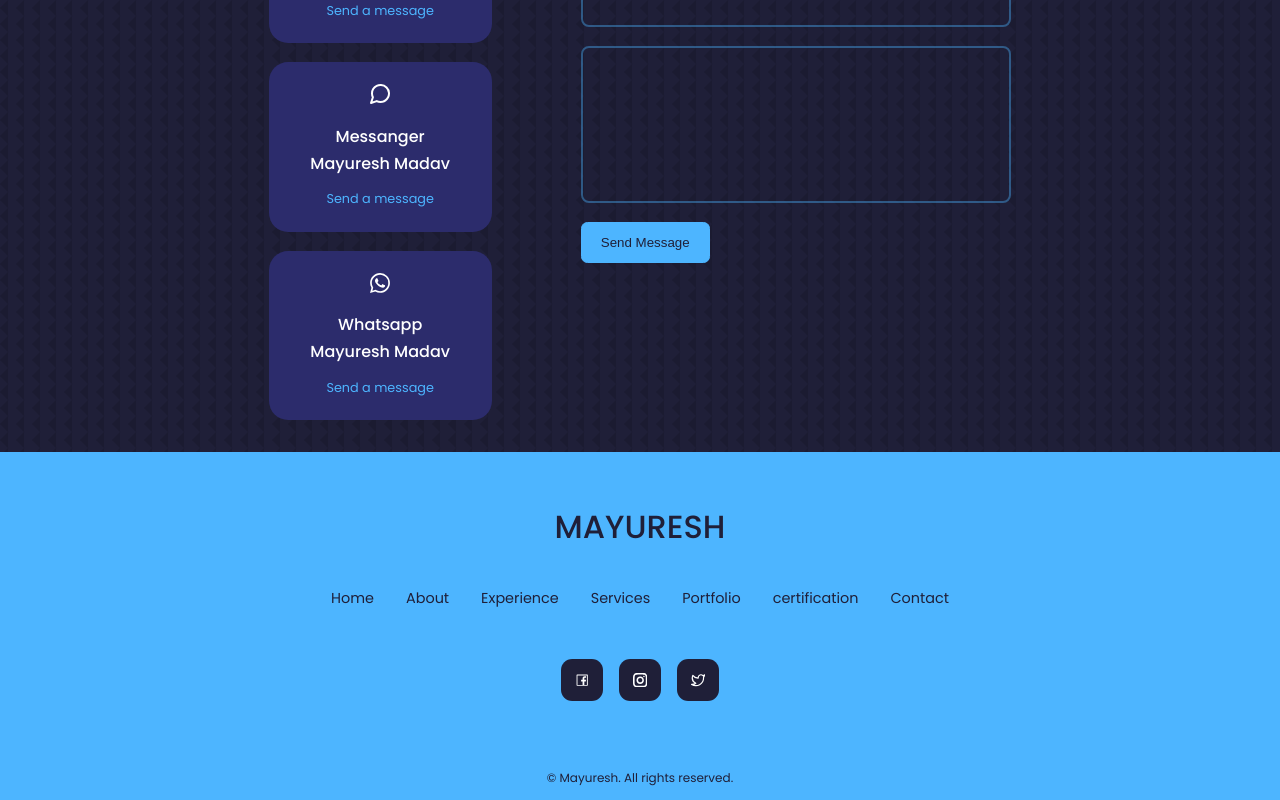
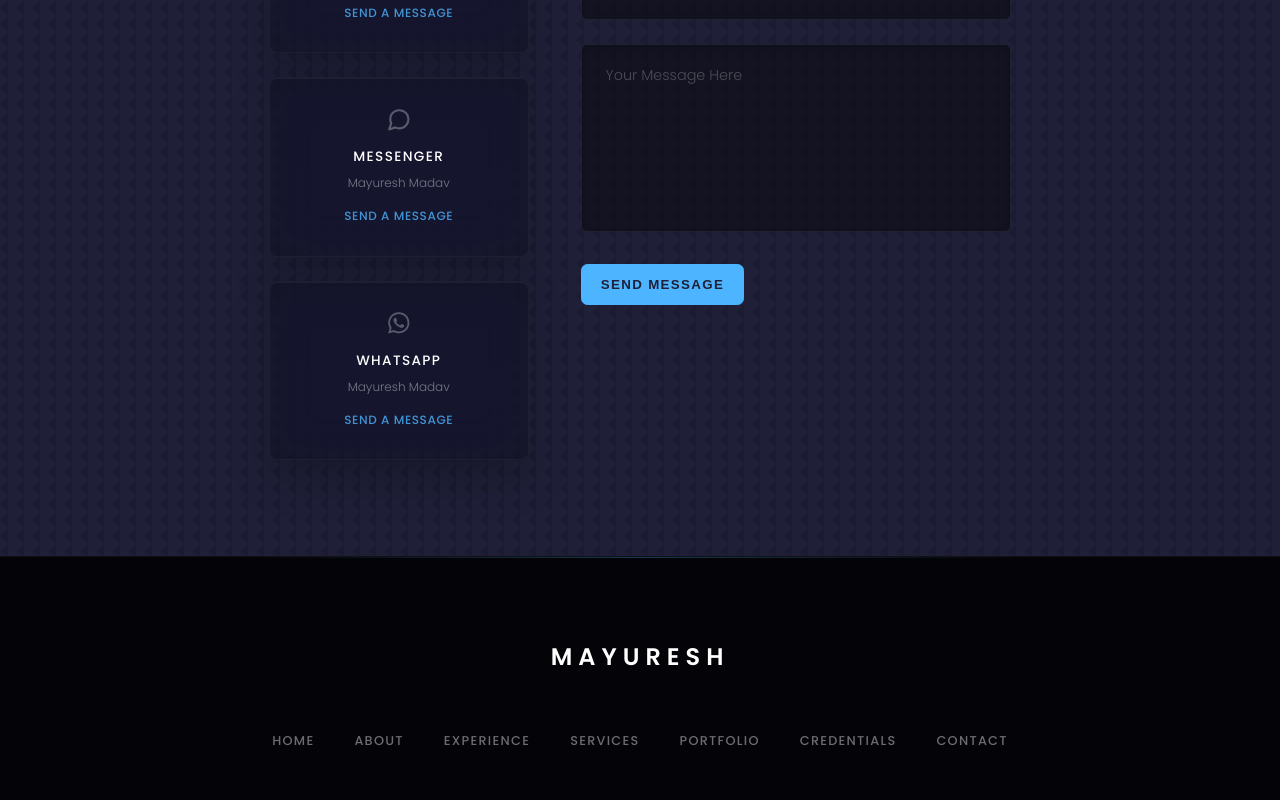
Before and after one commit to MayureshDMadav/Portfolio, a React (Create React App) app: page / in a window 1280 px wide. Shown: the part 7520-8320 px from the top of the page. Built offline with nearby package versions, Linux system fonts and the light colour scheme.

Commit message:
Add Some UI changes for Future Enhancement

```diff
--- a/src/component/contact/Contact.jsx
+++ b/src/component/contact/Contact.jsx
@@ -1,4 +1,4 @@
-import React,{ useRef } from 'react'
+import React, { useEffect, useRef } from 'react'
 import emailjs from 'emailjs-com';
 import './contact.css'
 import {MdOutlineEmail} from 'react-icons/md'
@@ -6,8 +6,25 @@ import {FiMessageCircle} from 'react-icons/fi'
 import {MdOutlineWhatsapp} from 'react-icons/md'
 
 const Contact = () => {
+  const form = useRef();
+  const sectionRef = useRef(null);
 
-  const form = useRef();
+  useEffect(() => {
+    const observer = new IntersectionObserver((entries) => {
+      entries.forEach((entry) => {
+        if (entry.isIntersecting) {
+          entry.target.classList.add('show-animation');
+        }
+      });
+    }, { threshold: 0.1 });
+
+    if (sectionRef.current) {
+      const elements = sectionRef.current.querySelectorAll('.animate-element');
+      elements.forEach((el) => observer.observe(el));
+
+      return () => elements.forEach((el) => observer.unobserve(el));
+    }
+  }, []);
 
   const sendEmail = (e) => {
     e.preventDefault();
@@ -22,41 +39,44 @@ const Contact = () => {
     e.target.reset();
   };
 
-
   return (
-    <section id="contact">
-      <h5>Get in Touch</h5>
-      <h2>Contact Me</h2>
+    <section id="contact" ref={sectionRef}>
+      <h5 className="animate-element" style={{transform: 'translateY(20px)'}}>Get in Touch</h5>
+      <h2 className="animate-element" style={{transitionDelay: '100ms', transform: 'translateY(20px)'}}>Contact Me</h2>
 
       <div className="container contact__container">
-        <div className="contact__options">
+
+        <div className="contact__options animate-element slide-right" style={{transitionDelay: '200ms'}}>
           <article className="contact__option">
             <MdOutlineEmail className='contact__option-icon'/>
             <h4>Email</h4>
-            <h4>mayureshmadav@gmail.com</h4>
-            <a href="mailto:mayureshmadav@gmail.com" target='_blank'>Send a message</a>
+            <h5>mayureshmadav@gmail.com</h5>
+            <a href="mailto:mayureshmadav@gmail.com" target='_blank' rel="noreferrer">Send a message</a>
           </article>
+
           <article className="contact__option">
             <FiMessageCircle className='contact__option-icon'/>
-            <h4>Messanger</h4>
-            <h4>Mayuresh Madav</h4>
-            <a href="https://m.me/mayur.madav" target='_blank'>Send a message</a>
+            <h4>Messenger</h4>
+            <h5>Mayuresh Madav</h5>
+            <a href="https://m.me/mayur.madav" target='_blank' rel="noreferrer">Send a message</a>
           </article>
+
           <article className="contact__option">
             <MdOutlineWhatsapp className='contact__option-icon'/>
-            <h4>Whatsapp</h4>
-            <h4>Mayuresh Madav</h4>
-            <a href="https://api.whatsapp.com/send?phone=8286941557" target='_blank'>Send a message</a>
+            <h4>WhatsApp</h4>
+            <h5>Mayuresh Madav</h5>
+            <a href="https://api.whatsapp.com/send?phone=8286941557" target='_blank' rel="noreferrer">Send a message</a>
           </article>
         </div>
-        <form ref={form} onSubmit={sendEmail}>
-          <input type="text" name='name' placeholder='Your full name' required />
-          <input type="text" name='email' placeholder='Your Email' required/>
-          <textarea name="message" rows="7" required></textarea>
-          <button type='submit' className='btn btn-primary'>Send Message</button>
+
+        <form ref={form} onSubmit={sendEmail} className="animate-element slide-left" style={{transitionDelay: '300ms'}}>
+          <input type="text" name='name' placeholder='Your Full Name' required />
+          <input type="email" name='email' placeholder='Your Email Address' required/>
+          <textarea name="message" rows="7" placeholder="Your Message Here" required></textarea>
+          <button type='submit' className='btn btn-primary submit-btn'>Send Message</button>
         </form>
+
       </div>
-
     </section>
   )
 }
--- a/src/component/contact/contact.css
+++ b/src/component/contact/contact.css
@@ -1,73 +1,169 @@
-.container.contact__container{
+.container.contact__container {
   width: 58%;
   display: grid;
-    grid-template-columns: 30% 58%;
-    gap: 12%;
+  grid-template-columns: 35% 58%;
+  gap: 7%;
+  padding-bottom: 2rem;
 }
 
-
-.contact__options{
+.contact__options {
   display: flex;
   flex-direction: column;
-    gap: 1.2rem;
+  gap: 1.5rem;
 }
 
-.contact__option{
-    background: var(--color-bg-variant);
-    padding: 1.2rem;
-    border-radius: 1.2rem;
+.contact__option {
+  background: rgba(12, 12, 20, 0.4);
+  backdrop-filter: blur(20px) saturate(140%);
+  -webkit-backdrop-filter: blur(20px) saturate(140%);
+  padding: 1.8rem;
+  border-radius: 8px; /* Sharp mature edge */
+  border: 1px solid rgba(255, 255, 255, 0.04);
+  box-shadow: inset 0 1px 0 rgba(255, 255, 255, 0.05), 0 20px 40px rgba(0, 0, 0, 0.2);
   text-align: center;
-    border: 1px solid transparent;
-    transition: var(--transistion);
+  transition: all 0.4s ease;
+  display: flex;
+  flex-direction: column;
+  align-items: center;
 }
 
-.contact__option:hover{
-    background:transparent;
-    border-color: var(--color-primary-variant);
+.contact__option:hover {
+  background: rgba(18, 18, 28, 0.5);
+  border-color: rgba(255, 255, 255, 0.08); /* Minimalist highlight */
+  box-shadow: inset 0 1px 0 rgba(255, 255, 255, 0.1), 0 20px 40px rgba(0, 0, 0, 0.6);
+  transform: translateY(-4px);
 }
 
-.contact__option-icon{
-    font-size: 1.5rem;
-    margin-bottom: 0.5rem;
+.contact__option-icon {
+  font-size: 1.6rem;
+  margin-bottom: 0.8rem;
+  color: var(--color-light);
+  opacity: 0.5;
+  transition: opacity 0.3s ease, color 0.3s ease;
 }
 
-
-.contact__option a{
-    margin-top: 0.7rem;
-    display: inline-block;
-    font-size: 0.8rem;
+.contact__option:hover .contact__option-icon {
+  color: var(--color-white);
+  opacity: 1;
 }
 
-
-
-/* FORM */
-
-form{
-    display: flex;
-    flex-direction: column;
-    gap: 1.2rem;
-}
-
-input,textarea{
-    width: 100%;
-    padding: 1.5rem;
-    border-radius: 0.5rem;
-    background: transparent;
-    border: 2px solid var(--color-primary-variant);
-    resize: none;
+.contact__option h4 {
+  font-size: 0.85rem;
+  text-transform: uppercase;
+  letter-spacing: 0.1em;
+  font-weight: 500;
+  margin-bottom: 0.3rem;
   color: var(--color-white);
 }
 
+.contact__option h5 {
+  font-size: 0.75rem;
+  color: var(--color-light);
+  font-weight: 300;
+  margin-bottom: 0.8rem;
+  opacity: 0.7;
+}
 
-@media screen and (max-width:1024px) {
-    .container.contact__container{
+.contact__option a {
+  display: inline-block;
+  font-size: 0.75rem;
+  color: var(--color-primary);
+  text-transform: uppercase;
+  letter-spacing: 0.05em;
+  font-weight: 500;
+  transition: opacity 0.3s ease;
+  opacity: 0.8;
+}
+
+.contact__option:hover a {
+  opacity: 1;
+}
+
+/* FORM STYLES */
+form {
+  display: flex;
+  flex-direction: column;
+  gap: 1.5rem;
+}
+
+input, textarea {
+  width: 100%;
+  padding: 1.2rem 1.5rem;
+  border-radius: 6px;
+  background: rgba(12, 12, 20, 0.6); /* Match the form inputs to the glasspane logic lightly */
+  border: 1px solid rgba(255, 255, 255, 0.06);
+  resize: none;
+  color: var(--color-white);
+  font-family: inherit;
+  font-size: 0.9rem;
+  font-weight: 300;
+  transition: all 0.3s ease;
+  box-shadow: inset 0 2px 10px rgba(0, 0, 0, 0.2);
+}
+
+input:focus, textarea:focus {
+  outline: none;
+  background: rgba(18, 18, 28, 0.8);
+  border-color: rgba(77, 181, 255, 0.4);
+  box-shadow: inset 0 2px 10px rgba(0, 0, 0, 0.4), 0 0 15px rgba(77, 181, 255, 0.1);
+}
+
+input::placeholder, textarea::placeholder {
+  color: var(--color-light);
+  opacity: 0.4;
+}
+
+.submit-btn {
+  padding: 1rem 2rem;
+  border-radius: 6px;
+  border: none;
+  background: var(--color-primary);
+  color: var(--color-bg);
+  font-weight: 600;
+  text-transform: uppercase;
+  letter-spacing: 0.1em;
+  cursor: pointer;
+  transition: all 0.3s ease;
+  margin-top: 0.5rem;
+}
+
+.submit-btn:hover {
+  background: var(--color-white);
+  transform: translateY(-2px);
+  box-shadow: 0 10px 20px rgba(77, 181, 255, 0.3);
+}
+
+/* Cinematic Entrance Animation */
+.animate-element {
+  opacity: 0;
+  transition: opacity 1s cubic-bezier(0.16, 1, 0.3, 1), transform 1s cubic-bezier(0.16, 1, 0.3, 1);
+}
+
+.animate-element.show-animation {
+  opacity: 1;
+  transform: translateY(0) translateX(0) !important;
+}
+
+.slide-right {
+  transform: translateX(-40px);
+}
+
+.slide-left {
+  transform: translateX(40px);
+}
+
+@media screen and (max-width: 1024px) {
+  .container.contact__container {
     grid-template-columns: 1fr;
-        gap: 2rem;
+    gap: 3rem;
   }
 }
 
-@media screen and (max-width:600px) {
-    .container.contact__container{
+@media screen and (max-width: 600px) {
+  .container.contact__container {
     width: var(--container-width-sm);
   }
+  .contact__options {
+    gap: 1rem;
   }
+}
--- a/src/component/footer/Footer.jsx
+++ b/src/component/footer/Footer.jsx
@@ -1,33 +1,50 @@
-import React from 'react'
+import React, { useEffect, useRef } from 'react'
 import './footer.css'
 import {AiOutlineFacebook} from 'react-icons/ai'
 import {GrInstagram} from 'react-icons/gr'
 import {FiTwitter} from 'react-icons/fi'
 
+const Footer = () => {
+  const footerRef = useRef(null);
 
+  useEffect(() => {
+    const observer = new IntersectionObserver((entries) => {
+      entries.forEach((entry) => {
+        if (entry.isIntersecting) {
+          entry.target.classList.add('show-animation');
+        }
+      });
+    }, { threshold: 0.1 });
 
-const Footer = () => {
+    if (footerRef.current) {
+      const elements = footerRef.current.querySelectorAll('.animate-element');
+      elements.forEach((el) => observer.observe(el));
+
+      return () => elements.forEach((el) => observer.unobserve(el));
+    }
+  }, []);
+
   return (
-    <footer>
-      <a href="#" className='footer__logo'>MAYURESH</a>
+    <footer ref={footerRef}>
+      <a href="#" className='footer__logo animate-element'>MAYURESH</a>
 
-      <ul className='permalinks'>
+      <ul className='permalinks animate-element' style={{transitionDelay: '100ms'}}>
         <li><a href="#">Home</a></li>
         <li><a href="#about">About</a></li>
         <li><a href="#experience">Experience</a></li>
         <li><a href="#services">Services</a></li>
         <li><a href="#portfolio">Portfolio</a></li>
-      <li><a href="#certification">certification</a></li>
+        <li><a href="#certification">Credentials</a></li>
         <li><a href="#contact">Contact</a></li>
       </ul>
 
-      <div className="footer__socials">
-        <a href="https://www.facebook.com/mayur.madav/"><AiOutlineFacebook/></a>
-        <a href="https://www.instagram.com/mayuresh_madav/"><GrInstagram/></a>
-        <a href="https://twitter.com"><FiTwitter/></a>
+      <div className="footer__socials animate-element" style={{transitionDelay: '200ms'}}>
+        <a href="https://www.facebook.com/mayur.madav/" target="_blank" rel="noreferrer"><AiOutlineFacebook/></a>
+        <a href="https://www.instagram.com/mayuresh_madav/" target="_blank" rel="noreferrer"><GrInstagram/></a>
+        <a href="https://twitter.com" target="_blank" rel="noreferrer"><FiTwitter/></a>
       </div>
 
-    <div className="footer__copyright">
+      <div className="footer__copyright animate-element" style={{transitionDelay: '300ms'}}>
         <small>&copy; Mayuresh. All rights reserved.</small>
       </div>
     </footer>
--- a/src/component/footer/footer.css
+++ b/src/component/footer/footer.css
@@ -1,55 +1,114 @@
-footer{
-    background: var(--color-primary);
-    padding: 3rem 0;
+footer {
+  background: #030308; /* Extremely dark grounding block */
+  border-top: 1px solid rgba(255, 255, 255, 0.05);
+  padding: 5rem 0 3rem; /* Taller top padding for breathing room */
   text-align: center;
-    font-size: 0.9rem;
-    margin-top:2rem;
+  margin-top: 4rem;
+  position: relative;
+  overflow: hidden;
 }
 
-footer a{
-    color: var(--color-bg);
+/* Very subtle glowing line at the top */
+footer::before {
+  content: '';
+  position: absolute;
+  top: 0;
+  left: 50%;
+  transform: translateX(-50%);
+  width: 60%;
+  height: 1px;
+  background: radial-gradient(circle, var(--color-primary) 0%, transparent 100%);
+  opacity: 0.3;
 }
 
-.footer__logo{
-    font-size: 2rem;
-    font-weight: 500;
-    margin-bottom: 2rem;
-    display: inline-block;
+footer a {
+  color: var(--color-light);
+  transition: color 0.3s ease;
 }
 
+.footer__logo {
+  font-size: 1.5rem;
+  font-weight: 600;
+  letter-spacing: 0.25em;
+  margin-bottom: 3rem;
+  display: inline-block;
+  color: var(--color-white);
+  text-transform: uppercase;
+}
 
-.permalinks{
+.footer__logo:hover {
+  color: var(--color-primary);
+}
+
+.permalinks {
   display: flex;
   flex-wrap: wrap;
   justify-content: center;
-    gap: 2rem;
+  gap: 2.5rem;
   margin: 0 auto 3rem;
 }
 
-.footer__socials{
+.permalinks li a {
+  font-size: 0.8rem;
+  text-transform: uppercase;
+  letter-spacing: 0.1em;
+  font-weight: 500;
+  opacity: 0.7;
+}
+
+.permalinks li a:hover {
+  opacity: 1;
+  color: var(--color-white);
+}
+
+.footer__socials {
   display: flex;
   justify-content: center;
-    gap: 1rem;
+  gap: 1.5rem;
   margin-bottom: 4rem;
 }
 
-.footer__socials a{
-    background: var(--color-bg);
-    color: var(--color-white);
+.footer__socials a {
+  background: rgba(255, 255, 255, 0.03);
+  color: var(--color-light);
   padding: 0.8rem;
-    border-radius: 0.7rem;
+  border-radius: 50%; /* Modern circle tokens */
   display: flex;
-    border: 1px solid transparent;
+  border: 1px solid rgba(255, 255, 255, 0.05);
+  font-size: 1.1rem;
+  transition: all 0.3s ease;
 }
 
-
-.footer__socials a:hover{
-    background: transparent;
-    color: var(--color-bg);
-    border-color: var(--color-bg);
+.footer__socials a:hover {
+  background: rgba(77, 181, 255, 0.1);
+  color: var(--color-primary);
+  border-color: rgba(77, 181, 255, 0.3);
+  transform: translateY(-4px);
+  box-shadow: 0 10px 20px rgba(77, 181, 255, 0.15);
 }
 
-.footer__copyright{
-    margin-bottom: 4rem;
-    color: var(--color-bg);
+.footer__copyright {
+  color: var(--color-light);
+  opacity: 0.5;
+  font-weight: 300;
+  letter-spacing: 0.05em;
 }
+
+/* Cinematic Entrance Animation */
+.animate-element {
+  opacity: 0;
+  transform: translateY(20px);
+  transition: opacity 1s cubic-bezier(0.16, 1, 0.3, 1), transform 1s cubic-bezier(0.16, 1, 0.3, 1);
+}
+
+.animate-element.show-animation {
+  opacity: 1;
+  transform: translateY(0);
+}
+
+@media screen and (max-width: 600px) {
+  .permalinks {
+    flex-direction: column;
+    gap: 1.5rem;
+  }
+}
```
Also changed, not shown: src/component/certifications/certifications.css (+13 -7 lines). Lines whose indentation alone changed are shown as unchanged.
